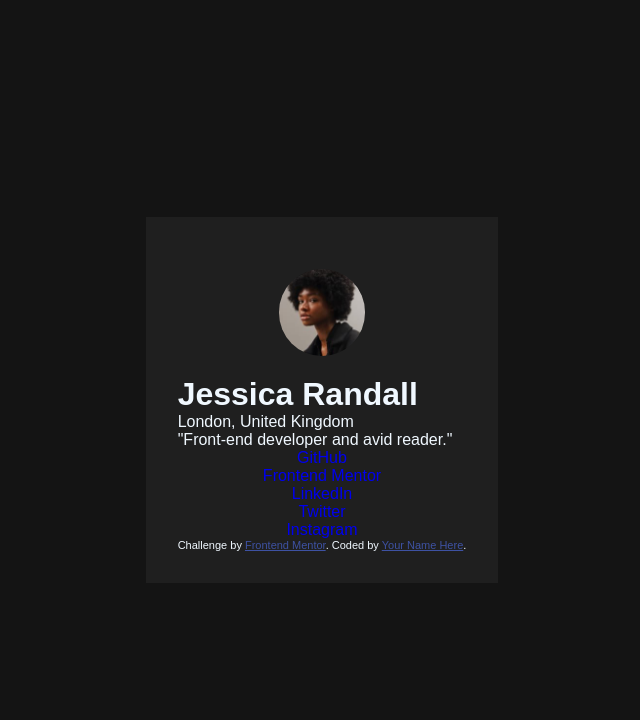
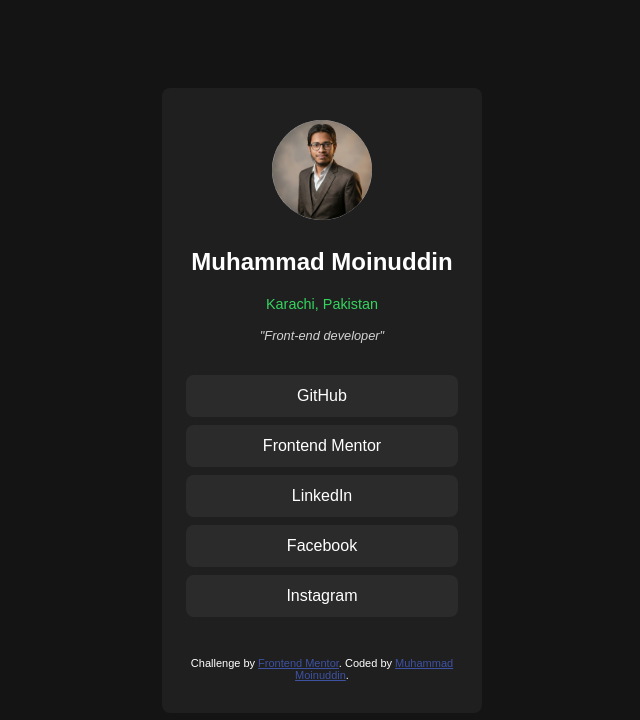
Before and after one commit to moinuddin2003/Social-Links-Profile, a plain HTML site: page index.html in a window 1280 px wide. Shown: the whole page, without its empty margins (318-958 px from the left). Drawn offline with Linux system fonts and the light colour scheme.

Commit message:
Updated Readme and styling with the help of copilot

```diff
--- a/index.html
+++ b/index.html
@@ -9,39 +9,37 @@
   <title>Frontend Mentor | Social links profile</title>
 
   <!-- Feel free to remove these styles or customise in your own stylesheet 👍 -->
-  <style>
-    .attribution { font-size: 11px; text-align: center; }
-    .attribution a { color: hsl(228, 45%, 44%); }
-  </style>
+
 </head>
 <body>
 <div class="card">
   <div class="img">
-  <img src="./assets/images/avatar-jessica.jpeg" alt="Jessica Randall">
+  <img src="./assets/images/Moin.png" alt="Muhammad Moinuddin">
   </div>
   <h1>
-  Jessica Randall
+  Muhammad Moinuddin
   </h1>
-  <p>
-  London, United Kingdom
+  <p class="location">
+  Karachi, Pakistan
   </p>
-  <p>
-  "Front-end developer and avid reader."
+  <p class="quote">
+  "Front-end developer"
   </p>
 
   <div class="links">
     <ul>
-      <li><a href="https://github.com/jessica-randall">GitHub</a></li>
-      <li><a href="https://www.frontendmentor.io/profile/jessica-randall">Frontend Mentor</a></li>
-      <li><a href="https://www.linkedin.com/in/jessica-randall-a4a0a81a8/">LinkedIn</a></li>
-      <li><a href="https://twitter.com/jessica_randall">Twitter</a></li>
-      <li><a href="https://www.instagram.com/jessica.randall/">Instagram</a></li>
+      <li><a href="https://github.com/moinuddin2003">GitHub</a></li>
+      <li><a href="https://www.frontendmentor.io/profile/moinuddin2003">Frontend Mentor</a></li>
+      <li><a href="https://www.linkedin.com/in/muhammad-moinuddin-a84698204/">LinkedIn</a></li>
+      <li><a href="https://www.facebook.com/profile.php?id=61565963042735">Facebook</a></li>
+      <!-- <li><a href="https://twitter.com/jessica_randall">Twitter</a></li> -->
+      <li><a href="https://www.instagram.com/asalnaturals.co/">Instagram</a></li>
     </ul>
   </div>
 
   <div class="attribution">
     Challenge by <a href="https://www.frontendmentor.io?ref=challenge" target="_blank">Frontend Mentor</a>.
-    Coded by <a href="#">Your Name Here</a>.
+    Coded by <a href="https://www.linkedin.com/in/muhammad-moinuddin-a84698204/">Muhammad Moinuddin</a>.
   </div>
 </div>
 </body>
--- a/styles.css
+++ b/styles.css
@@ -1,43 +1,92 @@
-*{
+/* reset + base */
+* {
   margin: 0;
   padding: 0;
+  box-sizing: border-box;
 }
 
-body{
-    background-color: hsl(0, 0%, 8%);
-    color: aliceblue;
+body {
+  background: hsl(0, 0%, 8%);
+  color: #fff;
+  font-family: Arial, Helvetica, sans-serif;
   display: flex;
   justify-content: center;
   align-items: center;
-    box-sizing: border-box;
   min-height: 100vh;
-    font-family: Arial, Helvetica, sans-serif;
 }
 
-.card
-{
-    background-color: hsl(0, 0%, 12%);
+/* card container */
+.card {
+  background: hsl(0, 0%, 12%);
+  padding: 2rem 1.5rem;
+  border-radius: 0.5rem;
+  width: 90%;
+  max-width: 320px;          /* keeps it from getting too wide */
+  text-align: center;        /* centre text inside */
   display: flex;
   flex-direction: column;
-    padding: 2rem;
+  gap: 1rem;                 /* space between children */
 }
 
-.img img{
-    display: block;
-    width: 30%;
+/* avatar */
+.img img {
+  width: 100px;
+  height: 100px;
   border-radius: 50%;
-    margin: 20px auto;
+  object-fit: cover;
+  margin: 0 auto;
 }
 
-.links ul li
-{
-    display: flex;
-    justify-content: center;
-    align-items: center;
+/* typography */
+h1 {
+  font-size: 1.5rem;
+  margin-top: 0.5rem;
 }
 
-.links li a
-{
+p.location {
+  color: hsl(136, 65%, 52%); /* green text */
+  font-size: 0.9rem;
+  margin-top: 0.25rem;
+}
+
+p.quote {
+  font-size: 0.8rem;
+  font-style: italic;
+  opacity: 0.8;
+}
+
+/* link list */
+.links ul {
   list-style: none;
+  width: 100%;
+  margin-top: 1rem;
+  display: flex;
+  flex-direction: column;
+  gap: 0.5rem;
+}
+
+.links li a {
+  display: block;
+  background: hsl(0, 0%, 17%);
+  color: #fff;
   text-decoration: none;
+  padding: 0.75rem 1rem;
+  border-radius: 0.5rem;
+  transition: background 0.2s;
 }
+
+.links li a:hover,
+.links li a:focus {
+  background: hsl(0, 0%, 25%);
+}
+
+/* attribution (keep small and at bottom) */
+.attribution {
+  font-size: 11px;
+  text-align: center;
+  margin-top: 1.5rem;
+}
+
+.attribution a {
+  color: hsl(228, 45%, 44%);
+}
```
Also changed, not shown: assets/images/Moin.png (added), 1 other file. Lines whose indentation alone changed are shown as unchanged.
